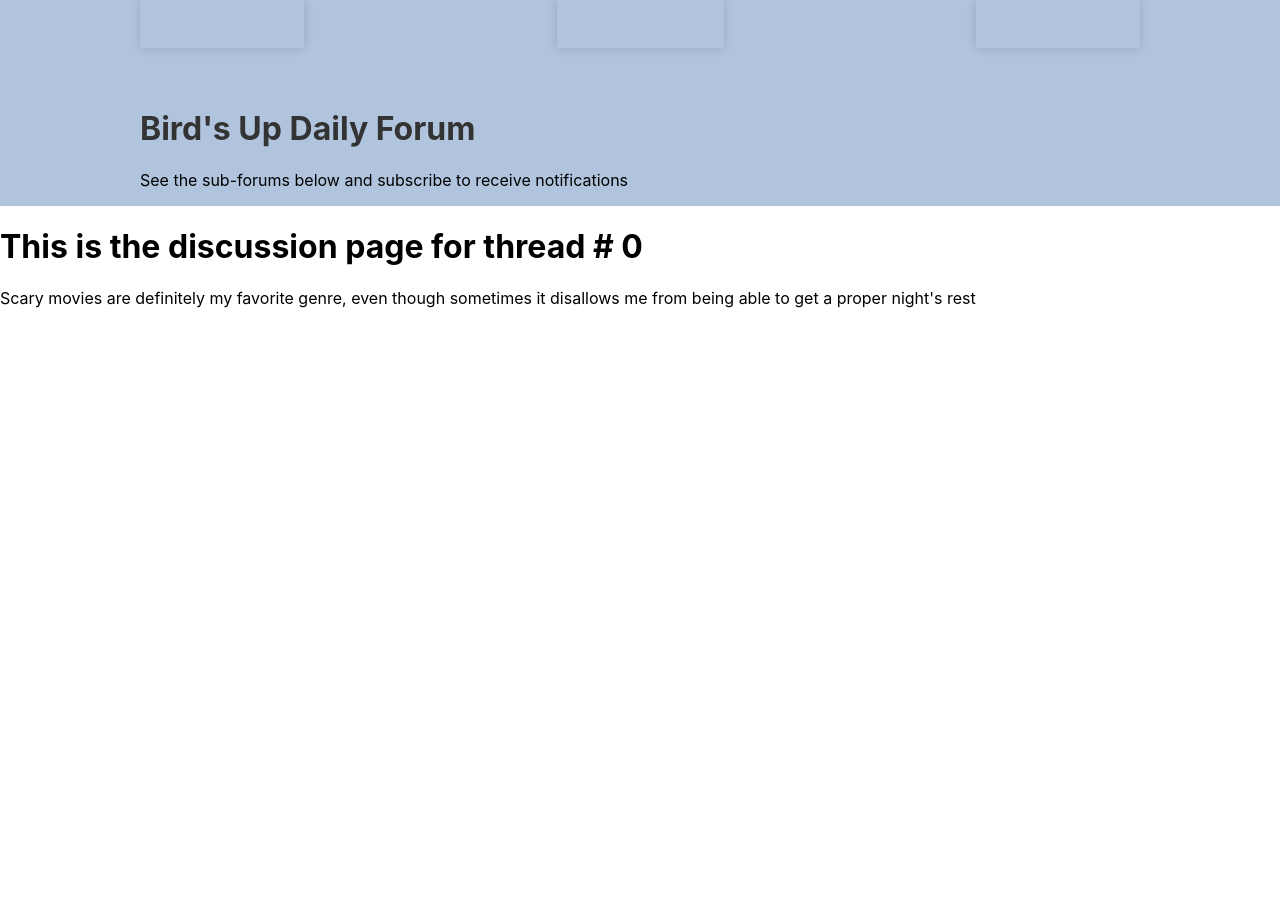
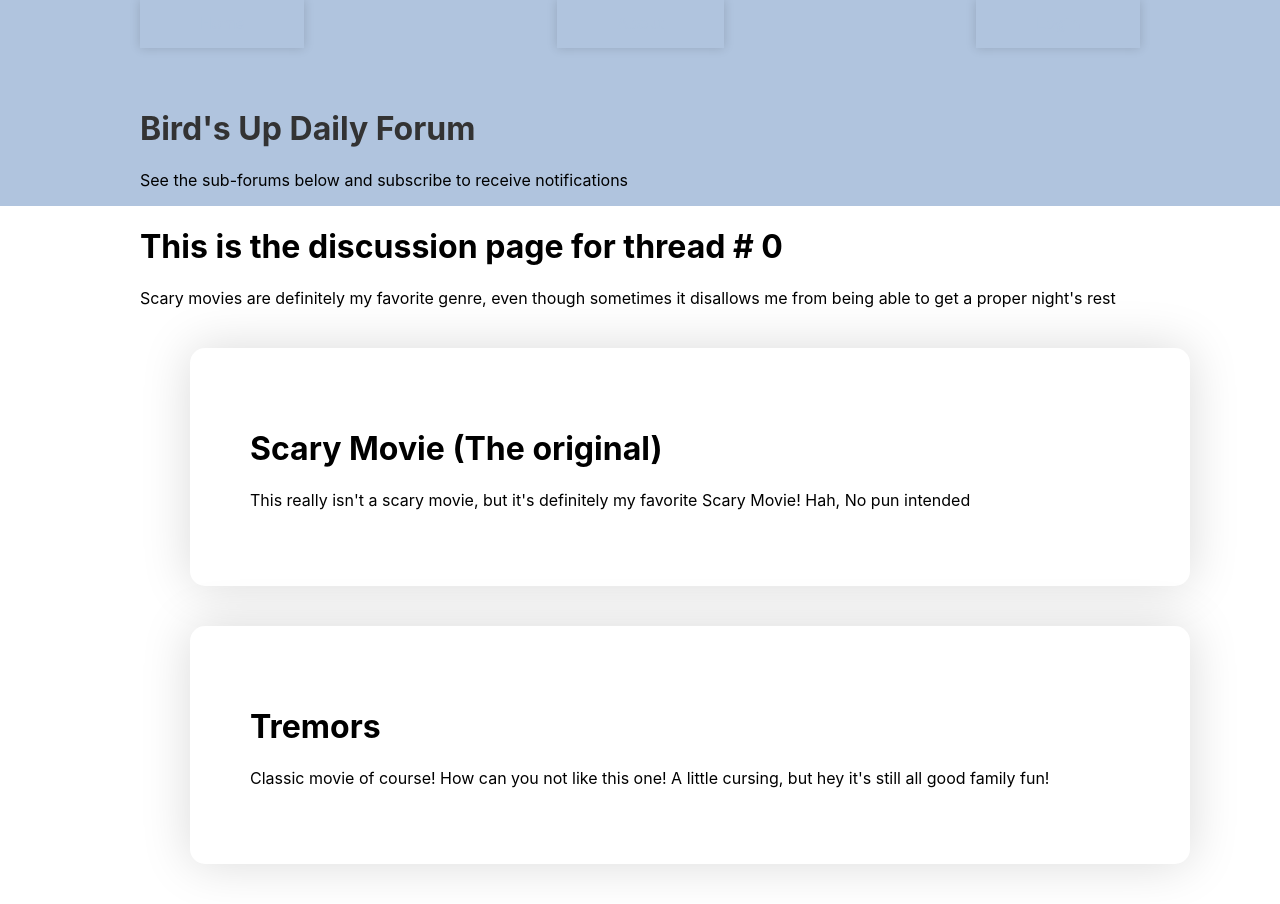
Before and after one commit to takingupspace/InternetForum, a React (Create React App) app in the folder client/: page /discussion/0 in a window 1280 px wide. Before the commit the page ends 800 px from the top, so only its background shows below. Built offline with nearby package versions, Linux system fonts and the light colour scheme.

Commit message:
user-created-threads-populates-after-clicking-thread-genre

```diff
--- /dev/null
+++ b/client/src/components/Posts.js
@@ -0,0 +1,24 @@
+import React from 'react';
+import { StyledPost } from './styles/Post.styled';
+import discussionBoard from '../discussion.boards';
+import { StyledContainer } from './styles/Container.styled';
+import UserPosts from './UserPosts';
+import ErrorPage from '../pages/ErrorPage';
+
+function Posts(props){
+    if(!props.id){
+        return (
+            <ErrorPage/>
+        )
+    }else{
+    return (
+        <StyledContainer>
+            {props.id.map((item, index) => (
+                <UserPosts key={index} item={item}/>
+            ))}
+        </StyledContainer>
+    )
+    }
+}
+
+export default Posts
--- /dev/null
+++ b/client/src/components/UserPosts.js
@@ -0,0 +1,23 @@
+import { StyledUserPosts } from "./styles/UserPosts.styled";
+
+export default function UserPosts({
+    item:
+    {
+        userThreadId,
+        title,
+        subject,
+        image,
+        link
+    }
+}){
+    return(
+        <StyledUserPosts>
+        <div>
+            <h1>{title}</h1>
+            <div>
+                <p>{subject}</p>
+            </div>
+        </div>
+        </StyledUserPosts>
+    )
+}
--- /dev/null
+++ b/client/src/components/styles/Post.styled.js
@@ -0,0 +1,21 @@
+import styled from 'styled-components';
+
+export const StyledPost = styled.div`
+    display: flex;
+    align-items: center;
+    background-color: #fff;
+    border-radius: 15px;
+    box-shadow: 0 0 50px rgba(0, 0, 0, 0.15);
+    margin: 40px 0;
+    padding: 60px;
+
+    flex-direction: ${({layout}) => layout || 'row'};
+
+    img{
+        width: 80%;
+    }
+
+    @media(max-width: ${({theme}) => theme.mobile}){
+        flex-direction: column;
+    }
+`
--- /dev/null
+++ b/client/src/components/styles/UserPosts.styled.js
@@ -0,0 +1,21 @@
+import styled from "styled-components";
+
+export const StyledUserPosts = styled.div`
+    display: flex;
+    align-items: center;
+    background-color: #fff;
+    border-radius: 15px;
+    box-shadow: 0 0 50px rgba(0, 0, 0, 0.15);
+    margin: 40px 0;
+    padding: 60px;
+
+    flex-direction: ${({layout}) => layout || 'row'};
+
+    img{
+        width: 80%;
+    }
+
+    @media(max-width: ${({theme}) => theme.mobile}){
+        flex-direction: column;
+    }
+`
--- a/client/src/discussion.boards.js
+++ b/client/src/discussion.boards.js
@@ -5,7 +5,25 @@ const discussionBoard = [
         description: '[Filler Content]',
         image: 'NO IMAGE',
         discussionBody: 'Scary movies are definitely my favorite genre, even though sometimes it disallows me from being ' +
-        "able to get a proper night's rest"
+        "able to get a proper night's rest",
+        user: [
+            {
+                userThreadId: 0,
+                title: 'Scary Movie (The original)',
+                subject: "This really isn't a scary movie, but it's definitely my favorite Scary Movie! Hah, " +
+                "No pun intended",
+                image: 'NO IMAGE',
+                link: 'NO LINK'
+            },
+            {
+                userThreadId: 0,
+                title: 'Tremors',
+                subject: "Classic movie of course! How can you not like this one! A little cursing, but hey it's still " +
+                "all good family fun!",
+                image: 'NO IMAGE',
+                link: 'NO LINK'
+            }
+        ]
     },
     {
         id: 1,
--- a/client/src/pages/Discussion.js
+++ b/client/src/pages/Discussion.js
@@ -1,13 +1,19 @@
 import React from "react";
 import { useParams } from "react-router-dom";
+import Posts from "../components/Posts";
+import { StyledContainer } from "../components/styles/Container.styled";
 import discussionBoard from "../discussion.boards";
 
 function Discussion(props){
     let {id} = useParams();
+    const discussionThreads = discussionBoard[id].user
     return (
         <>
+        <StyledContainer>
         <h1>This is the discussion page for thread # {id}</h1>
         <p>{discussionBoard[id].discussionBody}</p>
+        <Posts id={discussionThreads}/>
+        </StyledContainer>
         </>
     )
 }
```
Also changed, not shown: 1 other file (tests, documents, lock files or other folders).
